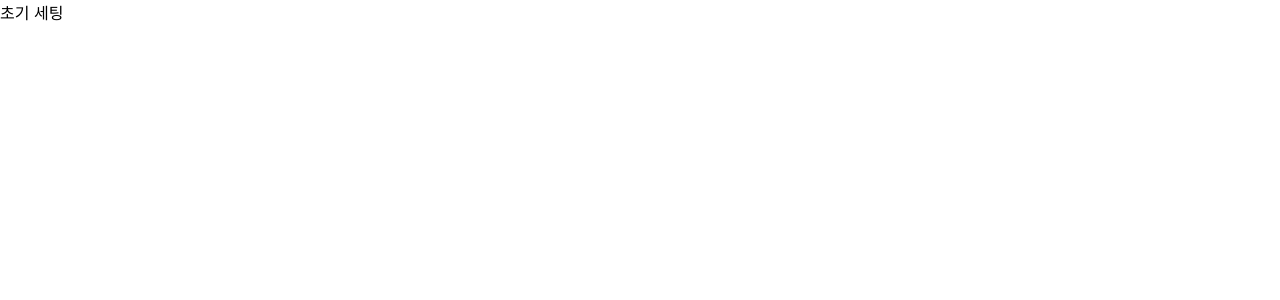
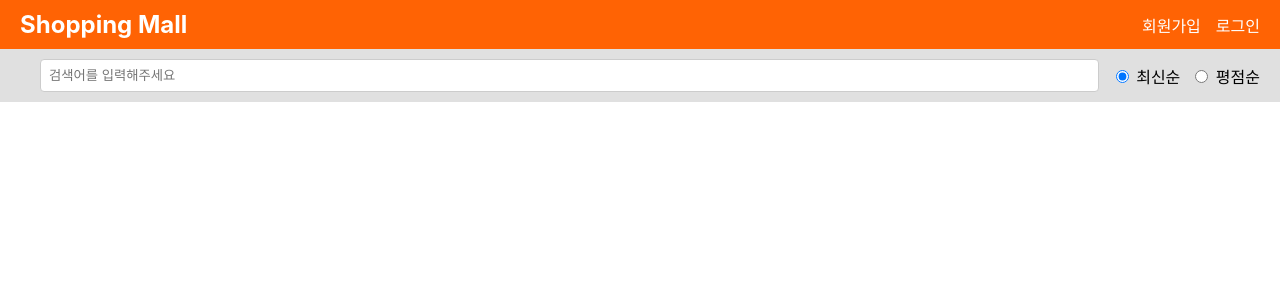
Before and after one commit to 01-2025-2nd-project/frontend, a React (Create React App) app: page / in a window 1280 px wide. Shown: the top 300 px of the page. Built offline with nearby package versions, Linux system fonts and the light colour scheme.

Commit message:
feat: Header, Navbar 샘플 UI 적용

```diff
--- a/package.json
+++ b/package.json
@@ -3,6 +3,7 @@
   "version": "0.1.0",
   "private": true,
   "dependencies": {
+    "axios": "^1.7.9",
     "babel-preset-react-app": "^10.0.1",
     "cra-template": "1.2.0",
     "react": "^18.3.1",
--- a/src/App.js
+++ b/src/App.js
@@ -1,5 +1,11 @@
+import NavBar from "./components/common/NavBar";
+
 function App() {
-  return <div>초기 세팅</div>;
+  return (
+    <div>
+      <NavBar />
+    </div>
+  );
 }
 
 export default App;
--- /dev/null
+++ b/src/components/common/Header.jsx
@@ -0,0 +1,35 @@
+import styled from "styled-components";
+
+const HeaderContainer = styled.header`
+  display: flex;
+  justify-content: space-between;
+  align-items: center;
+  background-color: #ff6304;
+  color: white;
+  padding: 10px 20px;
+`;
+
+const HeaderLeft = styled.div`
+  font-size: 24px;
+  font-weight: bold;
+`;
+
+const HeaderRight = styled.div`
+  a {
+    color: white;
+    text-decoration: none;
+    margin-left: 15px;
+  }
+`;
+
+export default function Header() {
+  return (
+    <HeaderContainer>
+      <HeaderLeft>Shopping Mall</HeaderLeft>
+      <HeaderRight>
+        <a href="#">회원가입</a>
+        <a href="#">로그인</a>
+      </HeaderRight>
+    </HeaderContainer>
+  );
+}
--- /dev/null
+++ b/src/components/common/NavBar.jsx
@@ -0,0 +1,47 @@
+import styled from "styled-components";
+const Nav = styled.nav`
+  display: flex;
+  justify-content: space-between;
+  align-items: center;
+  background-color: #e0e0e0;
+  padding: 10px 20px;
+`;
+
+const SearchBar = styled.div`
+  flex-grow: 1;
+  margin: 0 20px;
+
+  input {
+    width: 100%;
+    padding: 8px;
+    border: 1px solid #ccc;
+    border-radius: 4px;
+  }
+`;
+
+const SortOptions = styled.div`
+  display: flex;
+  align-items: center;
+
+  label {
+    margin-left: 10px;
+  }
+`;
+export default function NavBar() {
+  return (
+    <Nav>
+      <SearchBar>
+        <input type="text" placeholder="검색어를 입력해주세요" />
+      </SearchBar>
+      <SortOptions>
+        <label>
+          <input type="radio" name="sort" value="latest" defaultChecked />{" "}
+          최신순
+        </label>
+        <label>
+          <input type="radio" name="sort" value="rating" /> 평점순
+        </label>
+      </SortOptions>
+    </Nav>
+  );
+}
--- a/src/index.js
+++ b/src/index.js
@@ -1,12 +1,14 @@
-import React from 'react';
-import ReactDOM from 'react-dom/client';
-import './index.css';
-import App from './App';
-import reportWebVitals from './reportWebVitals';
+import React from "react";
+import ReactDOM from "react-dom/client";
+import "./index.css";
+import App from "./App";
+import reportWebVitals from "./reportWebVitals";
+import Header from "./components/common/Header";
 
-const root = ReactDOM.createRoot(document.getElementById('root'));
+const root = ReactDOM.createRoot(document.getElementById("root"));
 root.render(
   <React.StrictMode>
+    <Header />
     <App />
   </React.StrictMode>
 );
```
Also changed, not shown: 1 other file (tests, documents, lock files or other folders).
